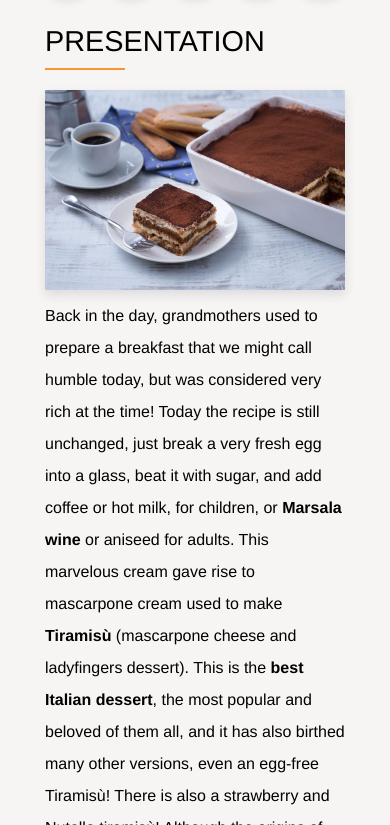
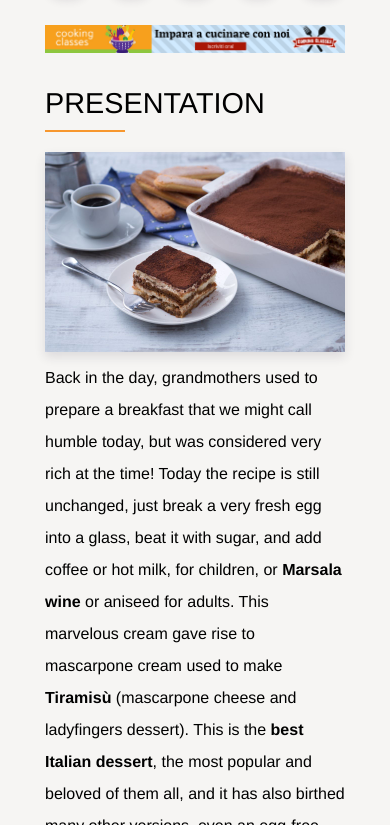
Before and after one commit to stefanosorrenti/htmlcss-responsive-layout, a plain HTML site: page index.html in a window 390 px wide. Shown: the part 974-1799 px from the top of the page. Drawn offline with Linux system fonts and the light colour scheme.

Commit message:
Add Tablet Media Query - 7th Task

```diff
--- a/css/responsive.css
+++ b/css/responsive.css
@@ -30,4 +30,8 @@
     .social-networks button {
         flex-grow: 1;
     }
+
+    aside.ads {
+        display: block;
+    }
 }
```
